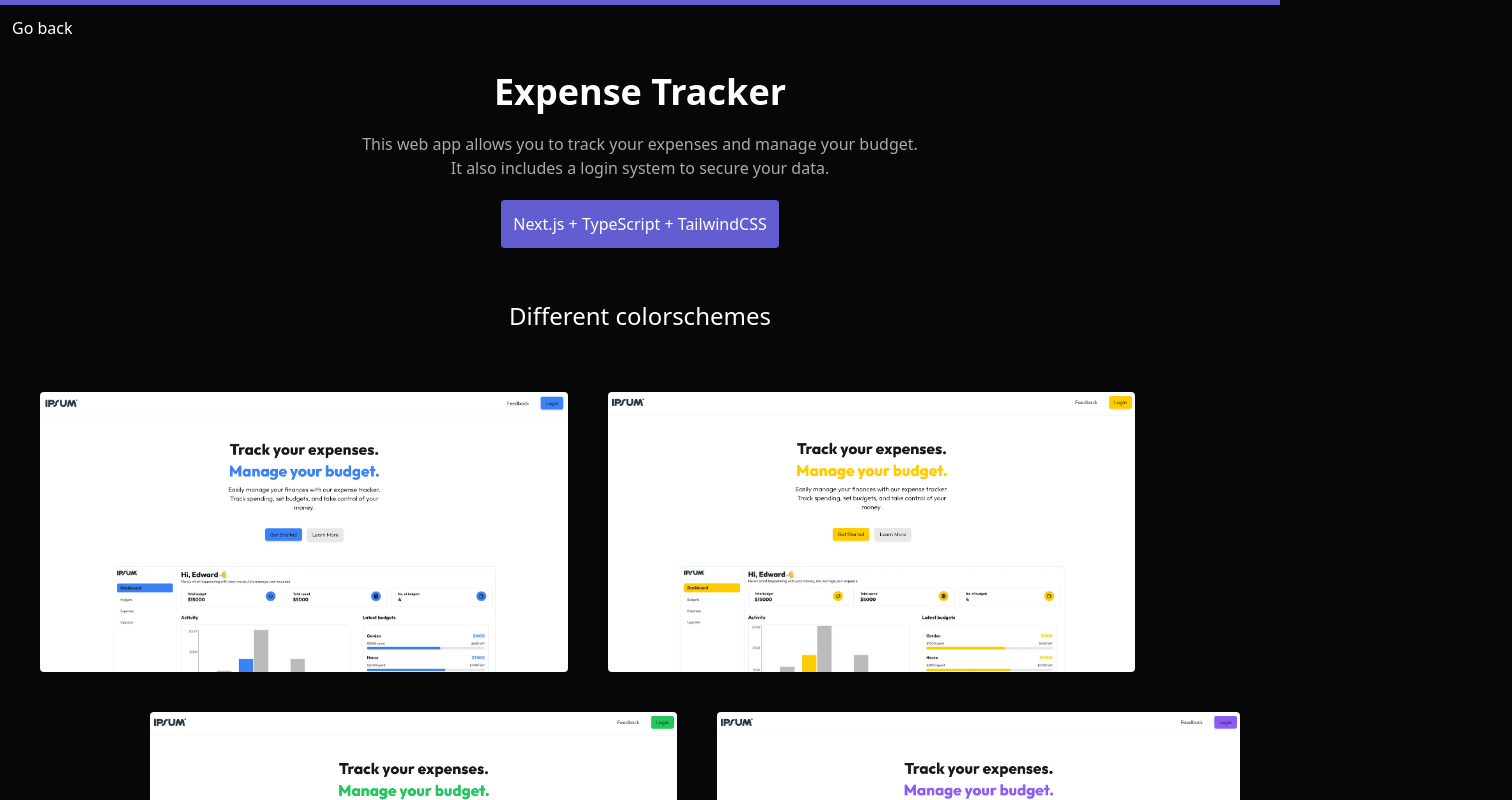
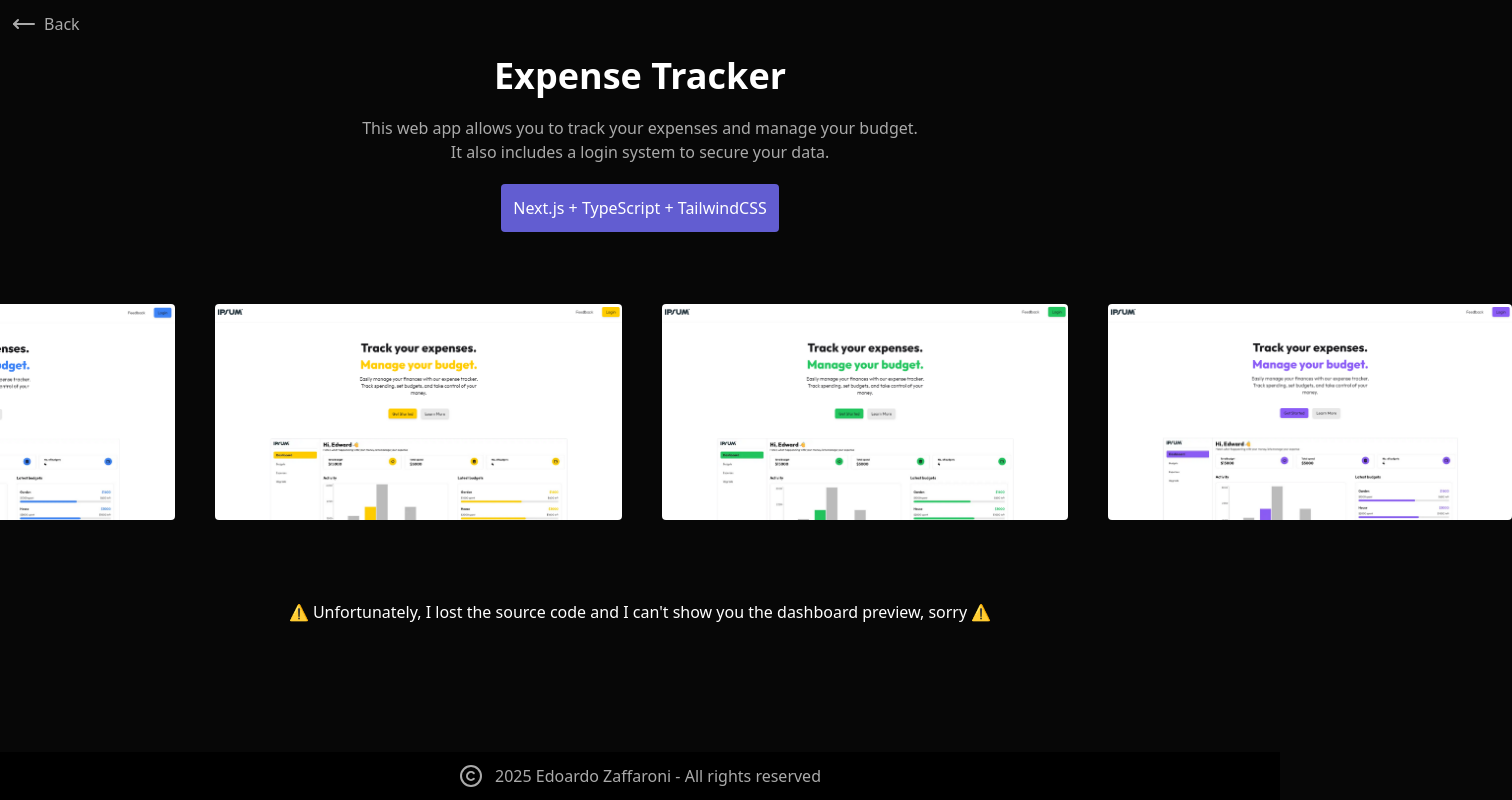
Before and after one commit to Edoo29/personal-portfolio, a React (Vite) app: page /expense-tracker in a window 1280 px wide. Shown: the top 800 px of the page, 1512 px wide, since content can reach past the window. Built offline with nearby package versions, Linux system fonts and the light colour scheme.

Commit message:
improved the ui of the expense tracker page

```diff
--- a/src/App.tsx
+++ b/src/App.tsx
@@ -1,13 +1,11 @@
 import { Routes, Route } from "react-router-dom";
 import Homepage from "./routes/homepage";
 import ExpenseTracker from "./routes/expense-tracker";
-import ScrollProgress from "./components/scroll-progress";
 import Boilerflow from "./routes/boilerflow";
 
 function App() {
   return (
     <>
-      <ScrollProgress />
       <Routes>
         <Route path="/" element={<Homepage />} />
         <Route path="/expense-tracker" element={<ExpenseTracker />} />
--- a/src/components/copyright-banner.tsx
+++ b/src/components/copyright-banner.tsx
@@ -1,8 +1,10 @@
 import { Copyright } from "lucide-react";
 
-function CopyrightBanner() {
+function CopyrightBanner({ customClass }: { customClass?: string }) {
   return (
-    <div className="w-full p-3 flex items-center justify-center gap-3 bg-black absolute z-50">
+    <div
+      className={`${customClass} w-full p-3 flex items-center justify-center gap-3 bg-black absolute z-50`}
+    >
       <Copyright className="text-[var(--color-shadows)]" />
       <p className="text-[var(--color-shadows)]">
         2025 Edoardo Zaffaroni - All rights reserved
--- a/src/routes/expense-tracker.tsx
+++ b/src/routes/expense-tracker.tsx
@@ -1,15 +1,20 @@
 import { Link } from "react-router-dom";
 import CopyrightBanner from "../components/copyright-banner";
+import { MoveLeft } from "lucide-react";
 
 function ExpenseTracker() {
   return (
-    <div>
-      <div className="text-white p-3 cursor-pointer fixed left-0 top-1">
-        <Link className="hover:underline" to={"/"}>
-          Go back
+    <>
+      <div className="p-3">
+        <Link
+          className="flex gap-2 absolute text-[var(--color-shadows)] hover:text-white"
+          to={"/"}
+        >
+          <MoveLeft />
+          Back
         </Link>
       </div>
-      <div className="flex flex-col items-center justify-center mt-15 p-3 gap-5">
+      <div className="flex flex-col items-center justify-center mt-5 p-3 gap-5">
         <h1 className="text-4xl text-white font-bold">Expense Tracker</h1>
         <section className="text-center text-[var(--color-shadows)]">
           <p>
@@ -22,48 +27,41 @@ function ExpenseTracker() {
           Next.js + TypeScript + TailwindCSS
         </p>
       </div>
-      <div className="mt-10">
-        <p className="text-2xl text-white text-center mt-3 mb-5">
-          Different colorschemes
-        </p>
+      <div className="mt-5">
         <ShowImages />
       </div>
       <p className="text-white text-center p-10">
         ⚠️ Unfortunately, I lost the source code and I can't show you the
         dashboard preview, sorry ⚠️
       </p>
-      <CopyrightBanner />
-    </div>
+      <CopyrightBanner customClass="md:bottom-0" />
+    </>
   );
 }
 
 function ShowImages() {
   return (
-    <div className="flex flex-col gap-10 md:p-10">
-      <div className="flex gap-10 justify-start">
+    <div className="flex flex-col md:flex-row justify-center items-center gap-10 md:p-10">
       <img
-          className="h-54 lg:h-70 rounded"
+        className="h-40 lg:h-54 rounded"
         src="./blue.png"
         alt="Blue theme preview"
       />
       <img
-          className="h-54 lg:h-70 rounded"
+        className="h-40 lg:h-54 rounded"
         src="./yellow.png"
         alt="Yellow theme preview"
       />
-      </div>
-      <div className="flex gap-10 justify-end">
       <img
-          className="h-54 lg:h-70 rounded"
+        className="h-40 lg:h-54 rounded"
         src="./green.png"
         alt="Green theme preview"
       />
       <img
-          className="h-54 lg:h-70 rounded"
+        className="h-40 lg:h-54 rounded"
         src="./purple.png"
         alt="Purple theme preview"
       />
-      </div>
     </div>
   );
 }
--- a/src/routes/homepage.tsx
+++ b/src/routes/homepage.tsx
@@ -3,10 +3,12 @@ import ContactMe from "../components/contact-me";
 import Hero from "../components/hero";
 import Navbar from "../components/navbar";
 import Projects from "../components/projects";
+import ScrollProgress from "../components/scroll-progress";
 
 function Homepage() {
   return (
     <>
+      <ScrollProgress />
       <Navbar />
       <Hero />
       <About />
```
Lines whose indentation alone changed are shown as unchanged.
